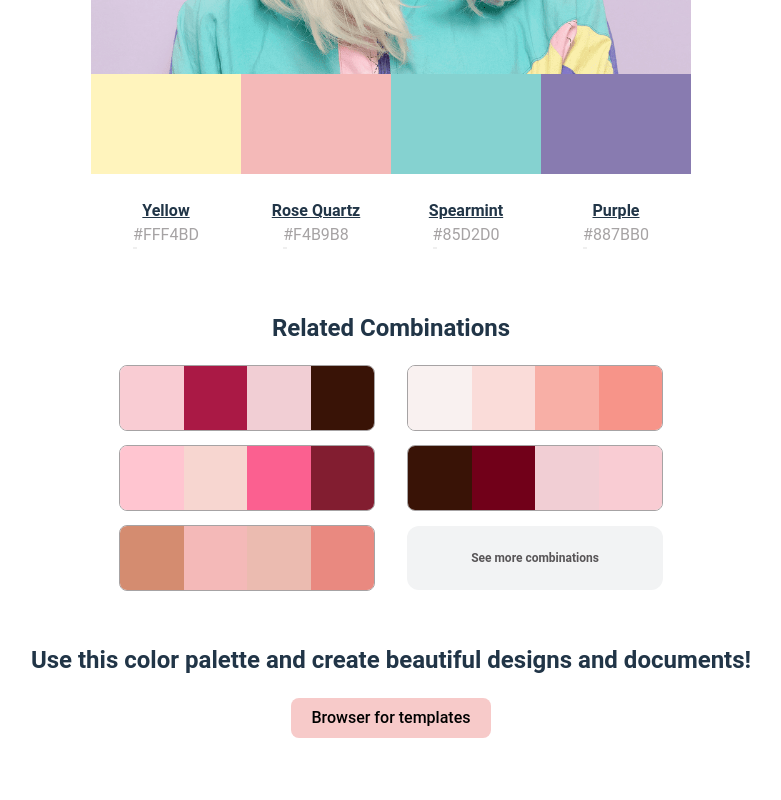
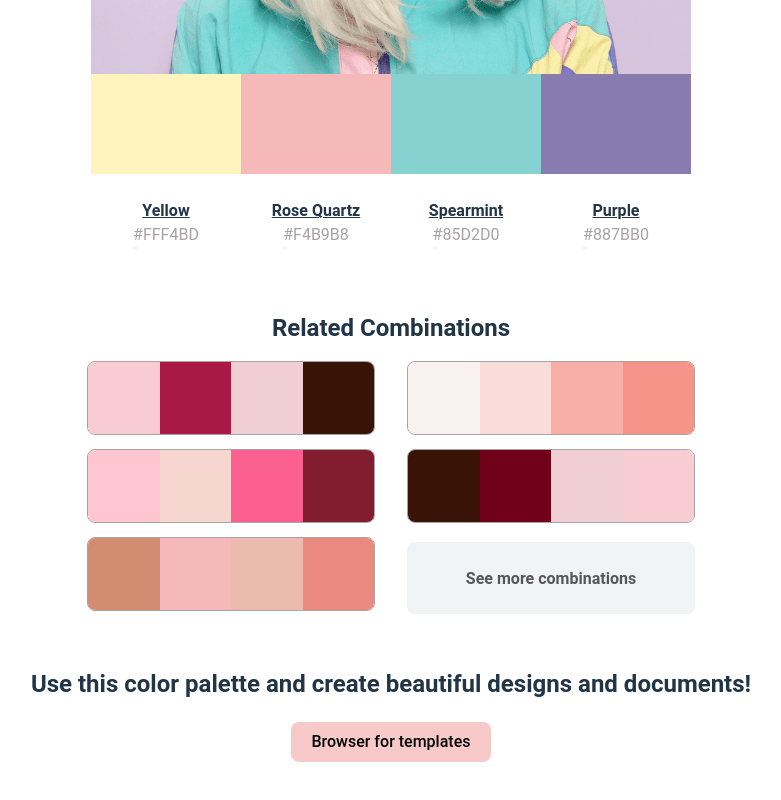
Before and after one commit to nhanquach/dynamic-template-header, a Vue app: page / in a window 1280 px wide. Shown: the part 563-1363 px from the top of the page, without its empty margins (249-1030 px from the left). Built offline with nearby package versions, Linux system fonts and the light colour scheme.

Commit message:
refactor: apply css variables, concise class names, remove redundant codes

```diff
--- a/src/App.vue
+++ b/src/App.vue
@@ -31,7 +31,6 @@ onUpdated(() => {
     }, 1000);
   }
 })
-
 </script>
 
 <template>
--- a/src/components/BrowseMore.vue
+++ b/src/components/BrowseMore.vue
@@ -15,7 +15,6 @@ const props = defineProps<{ buttonColor?: string }>();
 const textColor = computed(() => {
     return getBestContrastColor(props.buttonColor, '#000')
 })
-
 </script>
 
 <style scoped>
--- a/src/components/ColorPalette.vue
+++ b/src/components/ColorPalette.vue
@@ -3,6 +3,7 @@
     <div class="palette__colors">
       <div class="color-box" v-for="color in palette.colors" :key="color" :style="{ backgroundColor: color }" />
     </div>
+    <div class="palette__description">
       <div class="palette__name">{{ palette.name }}</div>
       <div class="palette__likes">
         <span class="palette-likes__icon">
@@ -13,6 +14,7 @@
         </span>
       </div>
     </div>
+  </div>
 </template>
 
 <script setup lang="ts">
@@ -20,7 +22,7 @@ import HeartIcon from './HeartIcon.vue';
 
 import { RelatedCombination } from '../types/combination'
 
-const props = defineProps<{
+defineProps<{
   palette: RelatedCombination
 }>()
 
@@ -28,29 +30,35 @@ const props = defineProps<{
 
 <style scoped>
 .palette {
-  height: 64px;
+  height: var(--color-box-height);
   transition: all 500ms ease-in-out;
   overflow: hidden;
   border: 0.5px solid #a6a3a4;
   border-radius: 8px;
   position: relative;
 
+  .palette__description {
+    display: flex;
+    align-items: center;
+    justify-content: space-between;
+    padding: 4px 8px;
+    gap: 8px;
+    transition: all 500ms ease-in-out;
+  }
+
   .palette__name {
-    transition: all 500ms ease-in-out;
-    position: absolute;
-    bottom: 0;
-    left: 8px;
+    text-align: left;
+    overflow: hidden;
+    flex: 1;
+    white-space: nowrap;
+    text-overflow: ellipsis;
   }
 
   .palette__likes {
     transition: all 500ms ease-in-out;
-    position: absolute;
-    bottom: 0;
-    right: 8px;
     display: flex;
     align-items: center;
     gap: 4px;
-
 
     .palette-likes__icon {
       width: 1.5rem;
@@ -69,6 +77,10 @@ const props = defineProps<{
     transform: translateY(-50%);
   }
 
+  .palette__description {
+    transform: translateY(-100%)
+  }
+
   .palette__name,
   .palette__likes {
     bottom: 4px;
@@ -84,8 +96,8 @@ const props = defineProps<{
 }
 
 .color-box {
-  width: 64px;
-  height: 64px;
+  width: var(--color-box-width);
+  height: var(--color-box-height);
   transition: all 200ms ease-in-out;
 }
 </style>
--- a/src/components/HeaderText.vue
+++ b/src/components/HeaderText.vue
@@ -1,5 +1,5 @@
 <template>
-  <h1 :style="{ color: color }">{{ name }} <br /> color combination</h1>
+  <h1 :style="{ color }">{{ name }} <br /> color combination</h1>
 </template>
 
 <script setup lang='ts'>
--- a/src/components/HeartIcon.vue
+++ b/src/components/HeartIcon.vue
@@ -1,5 +1,5 @@
 <template>
-    <svg class="h-6 w-6" :class="{ 'liked': liked }" fill="none" viewBox="0 0 24 24" stroke="currentColor">
+    <svg :class="{ liked }" fill="none" viewBox="0 0 24 24" stroke="currentColor">
         <path stroke-linecap="round" stroke-linejoin="round" stroke-width="2"
             d="M4.318 6.318a4.5 4.5 0 000 6.364L12 20.364l7.682-7.682a4.5 4.5 0 00-6.364-6.364L12 7.636l-1.318-1.318a4.5 4.5 0 00-6.364 0z" />
     </svg>
@@ -7,7 +7,6 @@
 
 <script setup lang="ts">
 defineProps<{ liked?: boolean }>()
-
 </script>
 
 <style scoped>
--- a/src/components/RelatedCombinations.vue
+++ b/src/components/RelatedCombinations.vue
@@ -15,6 +15,7 @@
 
 <script setup lang="ts">
 import { computed, ref } from 'vue';
+
 import { RelatedCombination } from '../types/combination';
 import ColorPalette from './ColorPalette.vue';
 
@@ -49,8 +50,8 @@ const handleSelect = (palette: RelatedCombination) => {
 .grid {
     width: 100%;
     display: grid;
-    grid-template-columns: repeat(2, calc(64px*4));
-    gap: 16px;
+    grid-template-columns: repeat(2, calc(var(--color-box-width)*4));
+    gap: 24px;
     grid-column-gap: 32px;
     justify-content: center;
 }
@@ -70,8 +71,8 @@ const handleSelect = (palette: RelatedCombination) => {
     align-items: center;
     justify-content: center;
     font-weight: 600;
-    font-size: 12px;
-    border-radius: 12px;
-    height: 100%;
+    border-radius: 8px;
+    height: var(--color-box-height);
+    padding: 0;
 }
 </style>
--- a/src/components/SelectedPalette.vue
+++ b/src/components/SelectedPalette.vue
@@ -2,9 +2,8 @@
   <div class="selected-palette">
     <HeaderText :name="palette.name" :color="textColor" />
     <div class="palette-thumbnail">
-      <img :src='"../_images/Thumbnail/" + props.palette.featuredImage.url' class="palette-thumbnail__image"
-        alt="palette thumbnail" />
-
+      <img :src='"../_images/Thumbnail/" + palette.featuredImage.url' class="palette-thumbnail__image"
+        :alt="`Thumbnail image for color ${palette.name}`" />
       <button class="like-button" @click="like">
         <span class="like-button__icon">
           <HeartIcon :liked="liked" />
@@ -13,11 +12,10 @@
           {{ likeCount }}
         </span>
       </button>
-
     </div>
     <div class="colors">
       <div v-for="(color, index) in localColors" :key="index" class="color-box">
-        <div :style="{ backgroundColor: color.hex }" class="color-box__color" :data-copy-text="copyStatus"
+        <div :style="{ backgroundColor: color.hex }" class="color-box__color" :data-copy-status="copyStatus"
           @click="copyHexCode(color.hex)" />
         <div class="color-box__description">
           <div class="color-box-description__name">{{ color.name }}</div>
@@ -134,7 +132,7 @@ const copyHexCode = async (hexCode: string) => {
 }
 
 .color-box__color::before {
-  content: attr(data-copy-text);
+  content: attr(data-copy-status);
   position: absolute;
   top: 50%;
   left: 50%;
@@ -148,7 +146,6 @@ const copyHexCode = async (hexCode: string) => {
 .color-box__color:hover::before {
   opacity: 1;
 }
-
 
 .color-box__description {
   display: flex;
--- a/src/style.css
+++ b/src/style.css
@@ -16,6 +16,9 @@
   text-rendering: optimizeLegibility;
   -webkit-font-smoothing: antialiased;
   -moz-osx-font-smoothing: grayscale;
+
+  --color-box-width: 72px;
+  --color-box-height: 72px;
 }
 
 a {
--- a/src/utils/colors.ts
+++ b/src/utils/colors.ts
@@ -1,35 +1,27 @@
-const hexToRgb = (hex: string): [number, number, number] => {
-  const shorthandRegex = /^#?([a-f\d])([a-f\d])([a-f\d])$/i;
-  hex = hex.replace(shorthandRegex, (_m, r, g, b) => r + r + g + g + b + b);
+function getLuminance(hexColor: string) {
+  hexColor = hexColor.replace("#", "");
 
-  const result = /^#?([a-f\d]{2})([a-f\d]{2})([a-f\d]{2})$/i.exec(hex);
-  return result
-    ? [
-        parseInt(result[1], 16),
-        parseInt(result[2], 16),
-        parseInt(result[3], 16),
-      ]
-    : [0, 0, 0];
-};
+  const r = parseInt(hexColor.slice(0, 2), 16);
+  const g = parseInt(hexColor.slice(2, 4), 16);
+  const b = parseInt(hexColor.slice(4, 6), 16);
 
-const getLuminance = (r: number, g: number, b: number): number => {
-  const a = [r, g, b].map((v) => {
-    v /= 255;
-    return v <= 0.03928 ? v / 12.92 : Math.pow((v + 0.055) / 1.055, 2.4);
-  });
-  return a[0] * 0.2126 + a[1] * 0.7152 + a[2] * 0.0722;
-};
+  const relativeLuminance =
+    0.2126 * Math.pow(r / 255, 2.2) +
+    0.7152 * Math.pow(g / 255, 2.2) +
+    0.0722 * Math.pow(b / 255, 2.2);
+
+  return relativeLuminance;
+}
 
 export const getBestContrastColor = (
   hexColor?: string,
   defaultColor?: string
 ): string => {
   if (!hexColor) {
-    return defaultColor || "#000";
+    return defaultColor || "#000000";
   }
 
-  const [r, g, b] = hexToRgb(hexColor);
-  const luminance = getLuminance(r, g, b);
+  const luminance = getLuminance(hexColor);
 
-  return luminance > 0.179 ? "#000000" : "#FFFFFF";
+  return luminance > 0.1 ? "#000000" : "#FFFFFF";
 };
```
Lines whose indentation alone changed are shown as unchanged.
